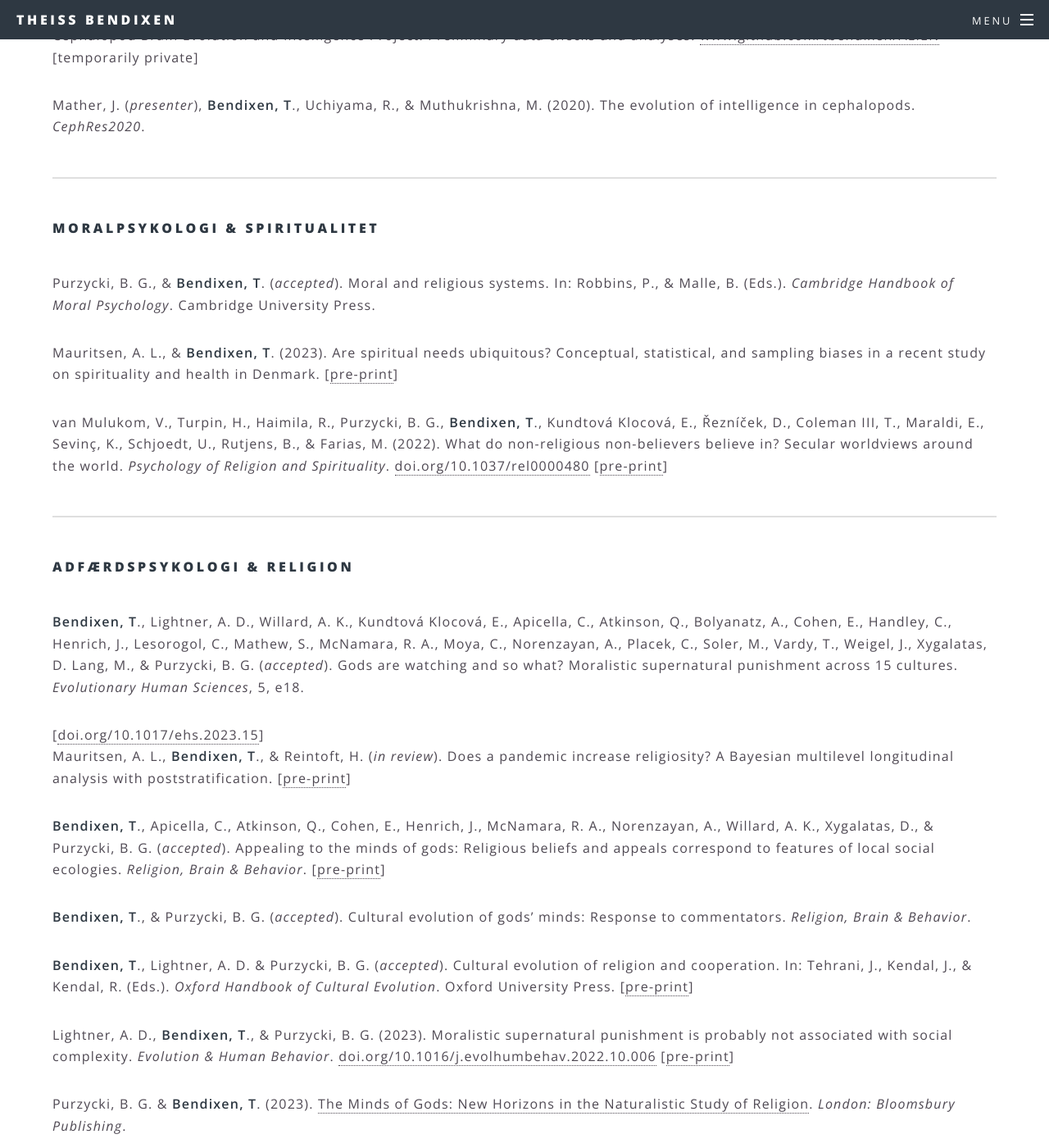
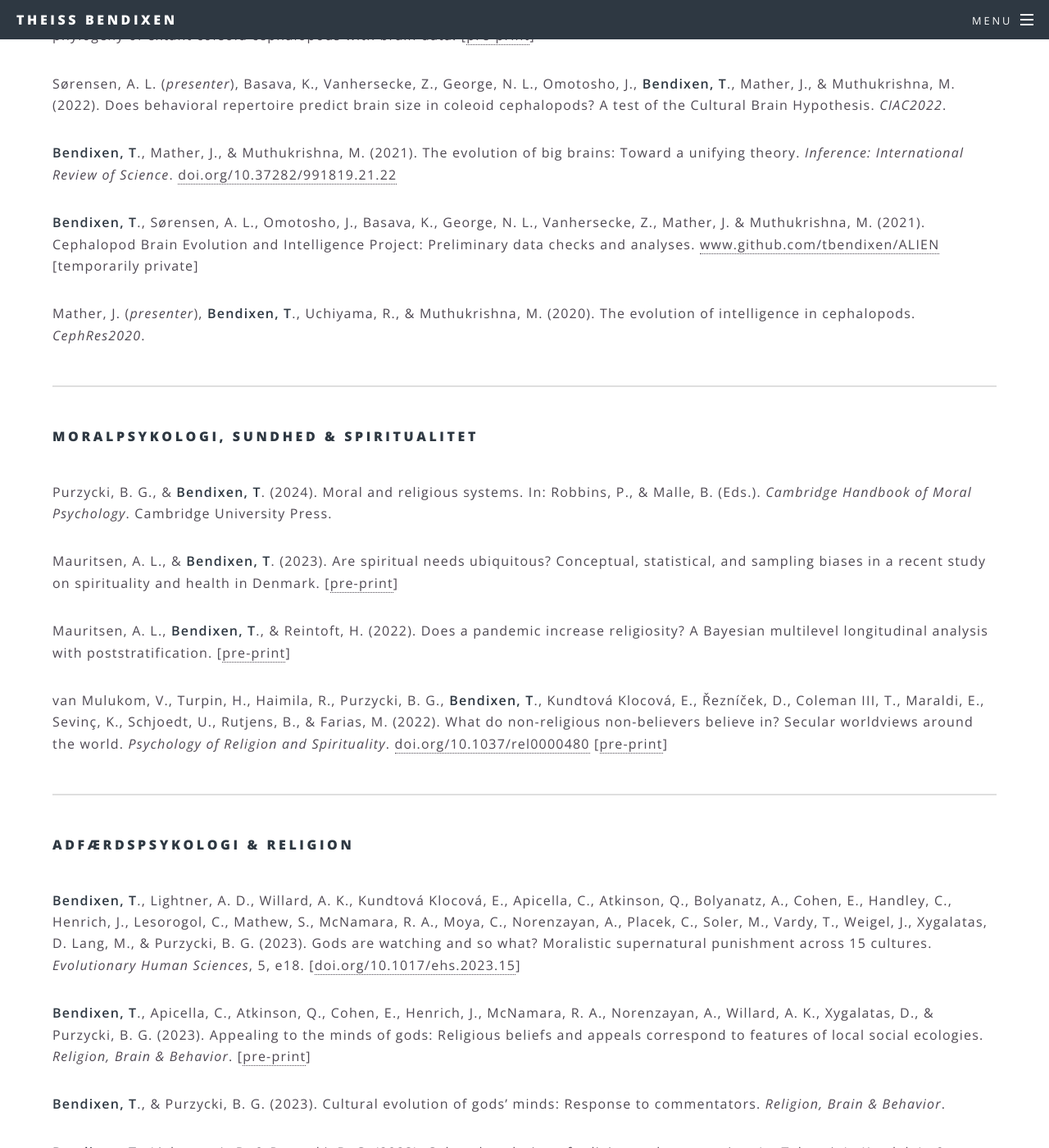
Before and after one commit to tbendixen/tbendixen.github.io.dk, a Jekyll site: the page built from forskning.html, in a window 1280 px wide and 1400 px high, scrolled down 2871 px. Shown: the whole window at 82% size. Built offline with Jekyll 4.4.1, drawn with Linux system fonts in a browser that asks for light colours; some of the changed text lies outside the part shown.

Commit message:
Update forskning.html

```diff
--- a/forskning.html
+++ b/forskning.html
@@ -6,7 +6,7 @@
 			<section>
 				<h2>Videnskabelige publikationer</h2>
 				<p>Forskningsområder inkluderer kvantitativ metode & kausal inferens, konspirationsteorier & videnskabsformidling, meta-videnskab,
-					evolution & intelligens, moralpsykologi & spiritualitet, adfærdspsykologi & religion.</p>
+					evolution & intelligens, moralpsykologi, sundhed & spiritualitet, adfærdspsykologi & religion.</p>
 				<hr />
 				<h4>Kvantitativ metode & Kausal inferens</h4>
 				<br />
@@ -24,6 +24,9 @@
 				<p>Petersen, L. H., <b>Bendixen, T</b>., Lightner, A.D., Reintoft, H., & van Mulukom, V. (<i>in prep.</i>).
 					Conspiracy ideation and well-being during a pandemic and across cultures.
 					<a href="https://osf.io/fz8xw/">www.osf.io/fz8xw/</a></p>
+				<p>Hoogeveen, S., Altay, S., Bendixen, T., Berniūnas, R., Bulbulia, J., Cheshin, A., ..., van Elk, M. (<i>in review</i>).
+				Does she still love and feel hungry? Afterlife continuity beliefs and religion across 24 countries.
+					[<a href="https://osf.io/preprints/psyarxiv/tvycp">pre-print</a>]</p>
 				<p><b>Bendixen, T</b>. & Purzycki, B. G. (2022). Cultural evolutionary psychology of belief.
 					In: Musolino, J., Sommer, J., & Hemmer, P. (Eds.). <i>The Cognitive Science of Belief</i>. Cambridge University Press.
 					[<a href="https://pure.au.dk/portal/files/287288727/cultural_evolutionary_psychology_of_belief.pdf">pre-print</a>]</p>
@@ -67,21 +70,27 @@
 				<hr />
 				<h4>Evolution & Intelligens</h4>
 				<br />
-				<p>Sørensen, A.L.B. (<i>presenter</i>), Basava, K., Vanhersecke, Z., George, N., Omotosho, J., <b>Bendixen, T</b>., Mather, J., & Muthukrishna, M. (2022).
+				<p>Basava, K., <b>Bendixen, T</b>. Sørensen, A. L, George, N. L., Vanhersecke, Z., Omotosho, J., Mather, J., & Muthukrishna, M. (<i>in review</i>).
+					Coleoid cephalopods demonstrate asocial path to the evolution of big brains. [<a href="https://www.biorxiv.org/content/10.1101/2024.05.01.592020v1">pre-print</a>]</p>
+				<p>Basava, K., <b>Bendixen, T</b>. Sørensen, A. L, George, N. L., Vanhersecke, Z., Omotosho, J., Mather, J., & Muthukrishna, M. (<i>in review</i>).
+					A phylogeny of extant coleoid cephalopods with brain data. [<a href="https://www.biorxiv.org/content/10.1101/2024.04.29.591691v1">pre-print</a>]</p>
+				<p>Sørensen, A. L. (<i>presenter</i>), Basava, K., Vanhersecke, Z., George, N. L., Omotosho, J., <b>Bendixen, T</b>., Mather, J., & Muthukrishna, M. (2022).
 					Does behavioral repertoire predict brain size in coleoid cephalopods? A test of the Cultural Brain Hypothesis. <i>CIAC2022</i>.</p>
 				<p><b>Bendixen, T</b>., Mather, J., & Muthukrishna, M. (2021). The evolution of big brains: Toward a unifying theory.
 					<i>Inference: International Review of Science</i>.
 					<a href="https://doi.org/10.37282/991819.21.22">doi.org/10.37282/991819.21.22</a></p>
-				<p><b>Bendixen, T</b>., Sørensen, A. L. B., Omotosho, J., Basava, K., George, N., Vanhersecke, Z., Mather, J. & Muthukrishna, M. (2021).
+				<p><b>Bendixen, T</b>., Sørensen, A. L., Omotosho, J., Basava, K., George, N. L., Vanhersecke, Z., Mather, J. & Muthukrishna, M. (2021).
 				Cephalopod Brain Evolution and Intelligence Project: Preliminary data checks and analyses.
 				<a href="https://github.com/tbendixen/ALIEN">www.github.com/tbendixen/ALIEN</a> [temporarily private]</p>
 				<p>Mather, J. (<i>presenter</i>), <b>Bendixen, T</b>., Uchiyama, R., & Muthukrishna, M. (2020).
 					The evolution of intelligence in cephalopods. <i>CephRes2020</i>.</p>
 				<hr />
-				<h4>Moralpsykologi & Spiritualitet</h4>
+				<h4>Moralpsykologi, Sundhed & Spiritualitet</h4>
 				<br />
-				<p>Purzycki, B. G., & <b>Bendixen, T</b>. (<i>accepted</i>). Moral and religious systems. In: Robbins, P., & Malle, B. (Eds.). <i>Cambridge Handbook of Moral Psychology</i>. Cambridge University Press.</p>
+				<p>Purzycki, B. G., & <b>Bendixen, T</b>. (2024). Moral and religious systems. In: Robbins, P., & Malle, B. (Eds.). <i>Cambridge Handbook of Moral Psychology</i>. Cambridge University Press.</p>
 				<p>Mauritsen, A. L., & <b>Bendixen, T</b>. (2023). Are spiritual needs ubiquitous? Conceptual, statistical, and sampling biases in a recent study on spirituality and health in Denmark. [<a href="https://psyarxiv.com/h4p32/">pre-print</a>]</p>
+				<p>Mauritsen, A. L., <b>Bendixen, T</b>., & Reintoft, H. (2022). Does a pandemic increase religiosity? A Bayesian multilevel longitudinal analysis with poststratification.
+					[<a href="https://psyarxiv.com/qsgej/">pre-print</a>]</p>
 				<p>van Mulukom, V., Turpin, H., Haimila, R., Purzycki, B. G., <b>Bendixen, T</b>., Kundtová Klocová, E., Řezníček, D., Coleman III, T., Maraldi, E., Sevinç, K., Schjoedt, U., Rutjens, B., & Farias, M. (2022).
 					What do non-religious non-believers believe in? Secular worldviews around the world. <i>Psychology of Religion and Spirituality</i>.
 				 	<a href="https://doi.org/10.1037/rel0000480">doi.org/10.1037/rel0000480</a>
@@ -89,14 +98,12 @@
 				<hr />
 				<h4>Adfærdspsykologi & Religion</h4>
 				<br />
-				<p><b>Bendixen, T</b>., Lightner, A. D., Willard, A. K., Kundtová Klocová, E., Apicella, C., Atkinson, Q., Bolyanatz, A., Cohen, E., Handley, C., Henrich, J., Lesorogol, C., Mathew, S., McNamara, R. A., Moya, C., Norenzayan, A., Placek, C., Soler, M., Vardy, T., Weigel, J., Xygalatas, D. Lang, M., & Purzycki, B. G. (<i>accepted</i>).
-				Gods are watching and so what? Moralistic supernatural punishment across 15 cultures. <i>Evolutionary Human Sciences</i>, 5, e18.</p>[<a href="https://doi.org/10.1017/ehs.2023.15">doi.org/10.1017/ehs.2023.15</a>]
-				<p>Mauritsen, A. L., <b>Bendixen, T</b>., & Reintoft, H. (<i>in review</i>). Does a pandemic increase religiosity? A Bayesian multilevel longitudinal analysis with poststratification.
-					[<a href="https://psyarxiv.com/qsgej/">pre-print</a>]</p>
-				<p><b>Bendixen, T</b>., Apicella, C., Atkinson, Q., Cohen, E., Henrich, J., McNamara, R. A., Norenzayan, A., Willard, A. K., Xygalatas, D., & Purzycki, B. G. (<i>accepted</i>). Appealing to the minds of gods: Religious beliefs and appeals correspond to features of local social ecologies.
+				<p><b>Bendixen, T</b>., Lightner, A. D., Willard, A. K., Kundtová Klocová, E., Apicella, C., Atkinson, Q., Bolyanatz, A., Cohen, E., Handley, C., Henrich, J., Lesorogol, C., Mathew, S., McNamara, R. A., Moya, C., Norenzayan, A., Placek, C., Soler, M., Vardy, T., Weigel, J., Xygalatas, D. Lang, M., & Purzycki, B. G. (2023).
+				Gods are watching and so what? Moralistic supernatural punishment across 15 cultures. <i>Evolutionary Human Sciences</i>, 5, e18. [<a href="https://doi.org/10.1017/ehs.2023.15">doi.org/10.1017/ehs.2023.15</a>]</p>
+				<p><b>Bendixen, T</b>., Apicella, C., Atkinson, Q., Cohen, E., Henrich, J., McNamara, R. A., Norenzayan, A., Willard, A. K., Xygalatas, D., & Purzycki, B. G. (2023). Appealing to the minds of gods: Religious beliefs and appeals correspond to features of local social ecologies.
 					<i>Religion, Brain & Behavior</i>. [<a href="https://psyarxiv.com/tjn3e/">pre-print</a>]</p>
-				<p><b>Bendixen, T</b>., & Purzycki, B. G. (<i>accepted</i>). Cultural evolution of gods’ minds: Response to commentators. <i>Religion, Brain & Behavior</i>.</p>
-				<p><b>Bendixen, T</b>., Lightner, A. D. & Purzycki, B. G. (<i>accepted</i>). Cultural evolution of religion and cooperation. In: Tehrani, J., Kendal, J., & Kendal, R. (Eds.). <i>Oxford Handbook of Cultural Evolution</i>. Oxford University Press.
+				<p><b>Bendixen, T</b>., & Purzycki, B. G. (2023). Cultural evolution of gods’ minds: Response to commentators. <i>Religion, Brain & Behavior</i>.</p>
+				<p><b>Bendixen, T</b>., Lightner, A. D. & Purzycki, B. G. (2023). Cultural evolution of religion and cooperation. In: Tehrani, J., Kendal, J., & Kendal, R. (Eds.). <i>Oxford Handbook of Cultural Evolution</i>. Oxford University Press.
 				[<a href="https://osf.io/preprints/socarxiv/29at3/">pre-print</a>]</p>
 				<p>Lightner, A. D., <b>Bendixen, T</b>., & Purzycki, B. G. (2023). Moralistic supernatural punishment is probably not associated with social complexity.
 					<i>Evolution & Human Behavior</i>. <a href="https://doi.org/10.1016/j.evolhumbehav.2022.10.006">doi.org/10.1016/j.evolhumbehav.2022.10.006</a>
```
